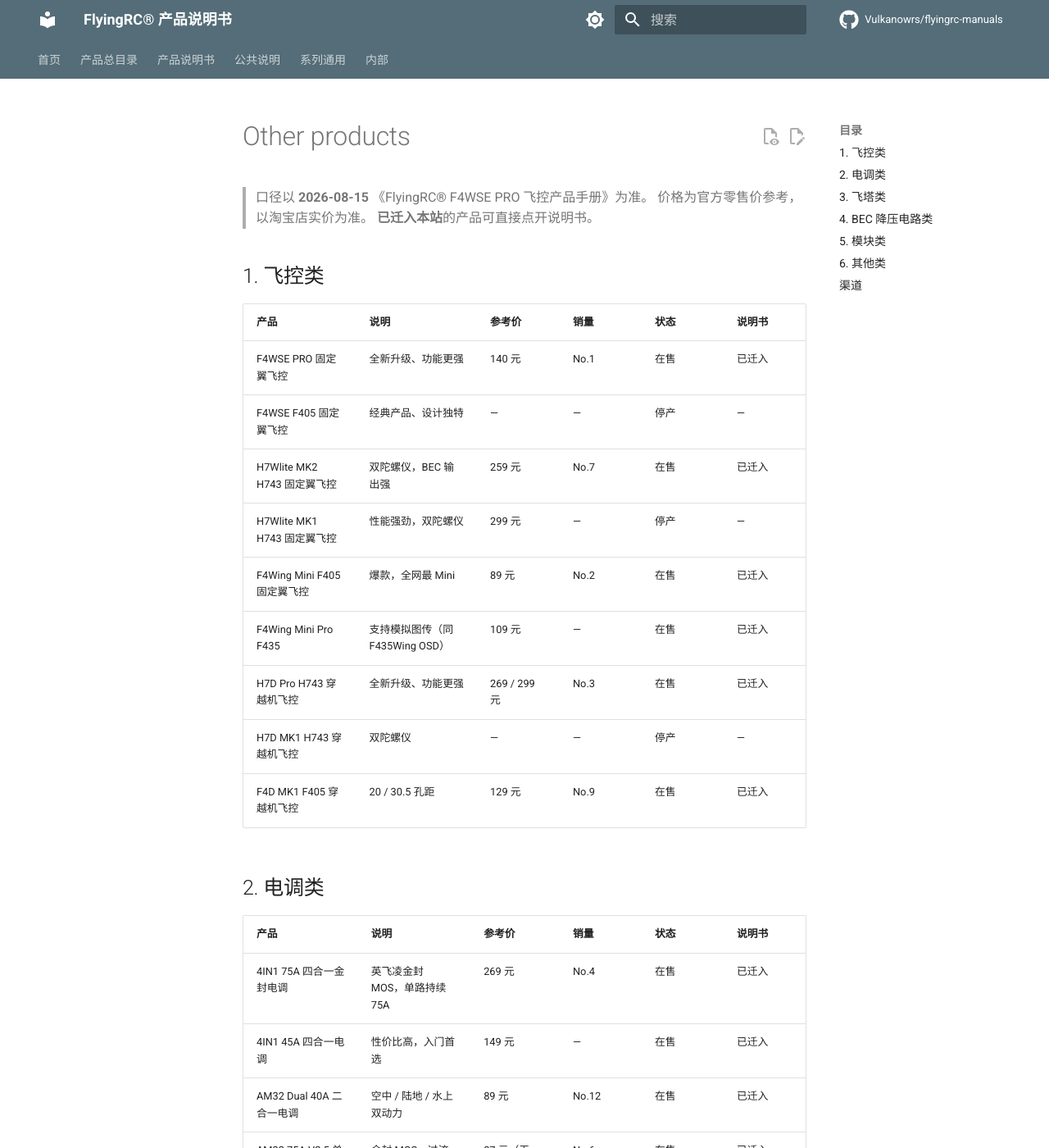
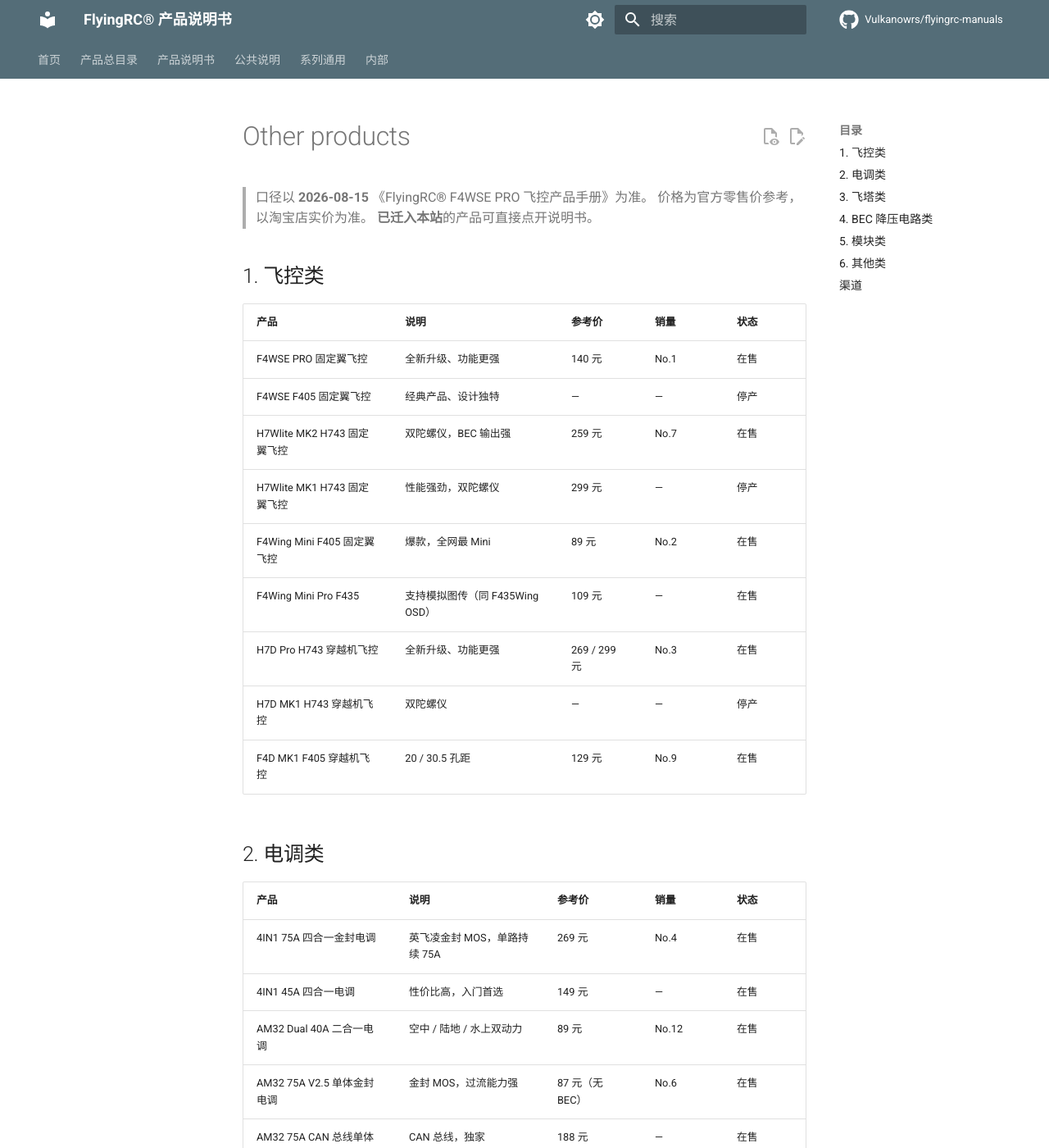
Before and after one commit to Vulkanowrs/flyingrc-manuals, an MkDocs documentation site: the page built from docs/shared/other-products.md, in a window 1280 px wide and 1400 px high. Shown: the whole window at 82% size. Built offline with MkDocs 1.6.1 and Material for MkDocs 9.7.7, drawn with Linux system fonts in a browser that asks for light colours; comment, search, counter and statistics services are not loaded.

Commit message:
docs: 更新公共模块 shared/other-products.md

```diff
--- a/docs/shared/other-products.md
+++ b/docs/shared/other-products.md
@@ -4,29 +4,29 @@
 
 ## 1. 飞控类
 
-| 产品                        | 说明                            | 参考价       | 销量 | 状态 | 说明书 |
-| --------------------------- | ------------------------------- | ------------ | ---- | ---- | ------ |
-| F4WSE PRO 固定翼飞控        | 全新升级、功能更强              | 140 元       | No.1 | 在售 | 已迁入 |
-| F4WSE F405 固定翼飞控       | 经典产品、设计独特              | —           | —   | 停产 | —     |
-| H7Wlite MK2 H743 固定翼飞控 | 双陀螺仪，BEC 输出强            | 259 元       | No.7 | 在售 | 已迁入 |
-| H7Wlite MK1 H743 固定翼飞控 | 性能强劲，双陀螺仪              | 299 元       | —   | 停产 | —     |
-| F4Wing Mini F405 固定翼飞控 | 爆款，全网最 Mini               | 89 元        | No.2 | 在售 | 已迁入 |
-| F4Wing Mini Pro F435        | 支持模拟图传（同 F435Wing OSD） | 109 元       | —   | 在售 | 已迁入 |
-| H7D Pro H743 穿越机飞控     | 全新升级、功能更强              | 269 / 299 元 | No.3 | 在售 | 已迁入 |
-| H7D MK1 H743 穿越机飞控     | 双陀螺仪                        | —           | —   | 停产 | —     |
-| F4D MK1 F405 穿越机飞控     | 20 / 30.5 孔距                  | 129 元       | No.9 | 在售 | 已迁入 |
+| 产品                        | 说明                            | 参考价       | 销量 | 状态 |
+| --------------------------- | ------------------------------- | ------------ | ---- | ---- |
+| F4WSE PRO 固定翼飞控        | 全新升级、功能更强              | 140 元       | No.1 | 在售 |
+| F4WSE F405 固定翼飞控       | 经典产品、设计独特              | —           | —   | 停产 |
+| H7Wlite MK2 H743 固定翼飞控 | 双陀螺仪，BEC 输出强            | 259 元       | No.7 | 在售 |
+| H7Wlite MK1 H743 固定翼飞控 | 性能强劲，双陀螺仪              | 299 元       | —   | 停产 |
+| F4Wing Mini F405 固定翼飞控 | 爆款，全网最 Mini               | 89 元        | No.2 | 在售 |
+| F4Wing Mini Pro F435        | 支持模拟图传（同 F435Wing OSD） | 109 元       | —   | 在售 |
+| H7D Pro H743 穿越机飞控     | 全新升级、功能更强              | 269 / 299 元 | No.3 | 在售 |
+| H7D MK1 H743 穿越机飞控     | 双陀螺仪                        | —           | —   | 停产 |
+| F4D MK1 F405 穿越机飞控     | 20 / 30.5 孔距                  | 129 元       | No.9 | 在售 |
 
 ## 2. 电调类
 
-| 产品                          | 说明                         | 参考价          | 销量  | 状态 | 说明书 |
-| ----------------------------- | ---------------------------- | --------------- | ----- | ---- | ------ |
-| 4IN1 75A 四合一金封电调       | 英飞凌金封 MOS，单路持续 75A | 269 元          | No.4  | 在售 | 已迁入 |
-| 4IN1 45A 四合一电调           | 性价比高，入门首选           | 149 元          | —    | 在售 | 已迁入 |
-| AM32 Dual 40A 二合一电调      | 空中 / 陆地 / 水上双动力     | 89 元           | No.12 | 在售 | 已迁入 |
-| AM32 75A V2.5 单体金封电调    | 金封 MOS，过流能力强         | 87 元（无 BEC） | No.6  | 在售 | 已迁入 |
-| AM32 75A CAN 总线单体电调     | CAN 总线，独家               | 188 元          | —    | 在售 | 已迁入 |
-| AM32 单体电调控制板（带 BEC） | 可配自备功率板               | 47 元           | —    | 在售 | 已迁入 |
-| AM32 Mini 40A V1 单体电调     | 超 Mini，小型 / 微型机       | 43 元           | No.10 | 在售 | 已迁入 |
+| 产品                          | 说明                         | 参考价          | 销量  | 状态 |
+| ----------------------------- | ---------------------------- | --------------- | ----- | ---- |
+| 4IN1 75A 四合一金封电调       | 英飞凌金封 MOS，单路持续 75A | 269 元          | No.4  | 在售 |
+| 4IN1 45A 四合一电调           | 性价比高，入门首选           | 149 元          | —    | 在售 |
+| AM32 Dual 40A 二合一电调      | 空中 / 陆地 / 水上双动力     | 89 元           | No.12 | 在售 |
+| AM32 75A V2.5 单体金封电调    | 金封 MOS，过流能力强         | 87 元（无 BEC） | No.6  | 在售 |
+| AM32 75A CAN 总线单体电调     | CAN 总线，独家               | 188 元          | —    | 在售 |
+| AM32 单体电调控制板（带 BEC） | 可配自备功率板               | 47 元           | —    | 在售 |
+| AM32 Mini 40A V1 单体电调     | 超 Mini，小型 / 微型机       | 43 元           | No.10 | 在售 |
 
 ## 3. 飞塔类
 
```
